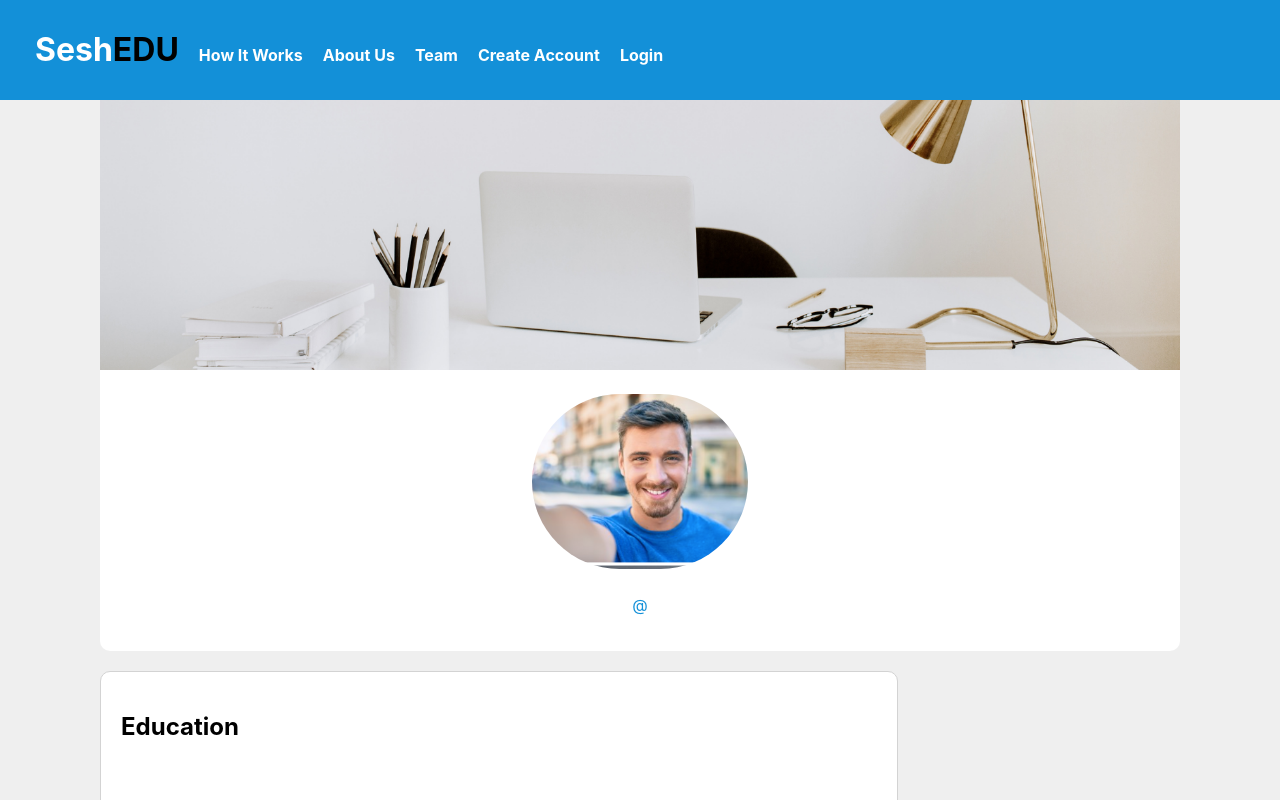
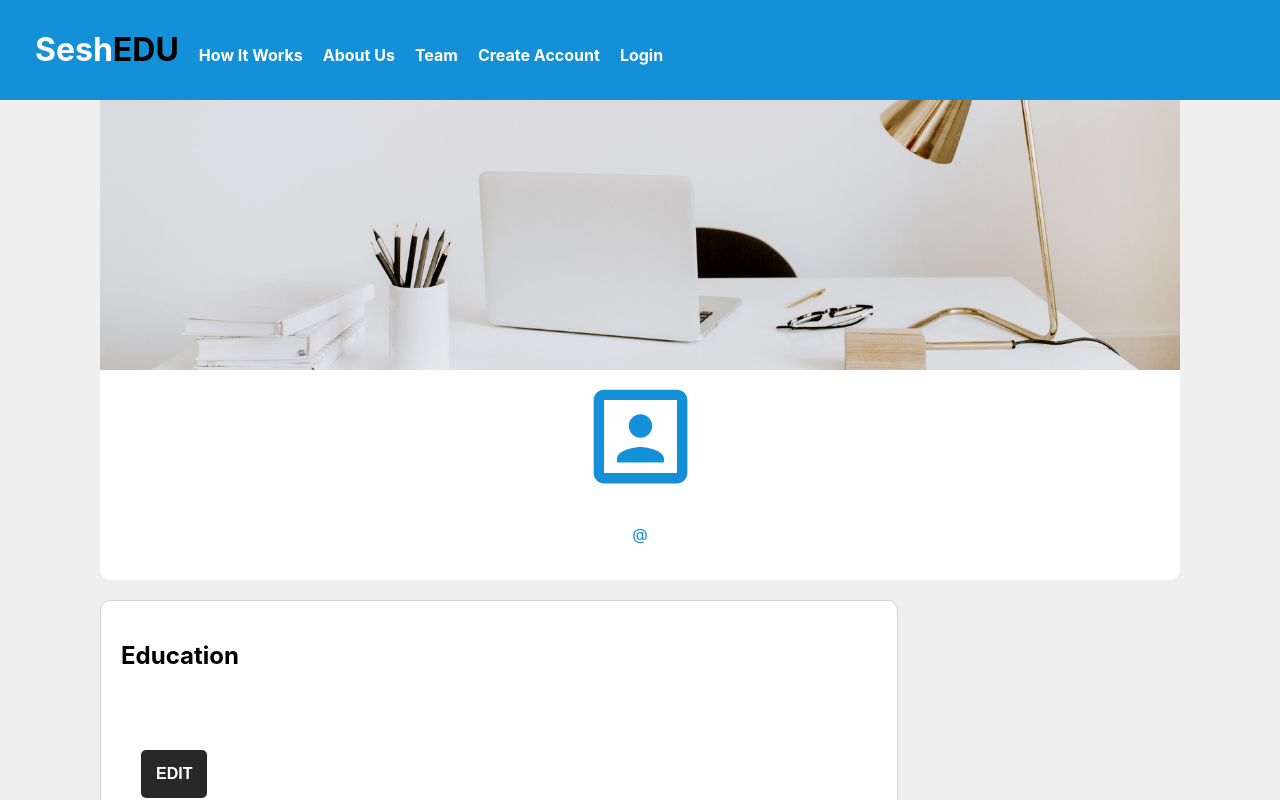
Before and after one commit to aphex29/SeshEDU, a React (Create React App) app in the folder src/main/frontend/: page /profile in a window 1280 px wide. Shown: the top 800 px of the page. Built offline with nearby package versions, Linux system fonts and the light colour scheme; no server answers.

Commit message:
Add icons for school and profile picture

```diff
--- a/src/main/frontend/src/education/Education.js
+++ b/src/main/frontend/src/education/Education.js
@@ -5,6 +5,7 @@ import depaulLogo from '../images/depaul-logo.png';
 import NewPopup from './popup_editing/NewPopup';
 import EditPopup from './popup_editing/EditPopup';
 import Button from '../button/Button';
+import LocationCityIcon from '@mui/icons-material/LocationCity';
 
 function Education(props) {
     const { education, createEducation, deleteEducation, updateEducation } = props;
@@ -18,6 +19,10 @@ function Education(props) {
         }
     }
 
+    const checkSchool = (school) => {
+        return school.toLowerCase() == "depaul university";
+    }
+
 
     const getEducationHTML = (educationMap) => {
         if (educationMap === {}) return <div></div>;
@@ -26,7 +31,9 @@ function Education(props) {
             let edu = educationMap[key];
             educationInfo.push(
                 <div  key={edu.id} className="education-details">
-                    <img className="school-logo" src={depaulLogo} alt="DePaul University Logo" />
+                    {checkSchool(edu.school) && <img className="school-logo" src={depaulLogo} alt="DePaul University Logo" />}
+
+                    {!checkSchool(edu.school) && <LocationCityIcon style={{fontSize: "80px", color: "#1390d8"}} />}
                     <br />
                     <div><b>{edu.school}</b></div>
                     <br />
--- a/src/main/frontend/src/header/ProfileHeader.js
+++ b/src/main/frontend/src/header/ProfileHeader.js
@@ -1,10 +1,20 @@
-import React from 'react';
+import React, { useState } from 'react';
 import './ProfileHeader.css';
 import backgroundPic from '../images/desk1.png';
 import profilePic from '../images/profile-pic-max.png';
+import PortraitIcon from '@mui/icons-material/Portrait';
 
 function ProfileHeader(props) {
+
     const { userInfo } = props;
+
+    const checkName = () => {
+        return userInfo.name.toLowerCase() === "max holt";
+    }
+
+    const [isMax, setIsMax] = useState(checkName())
+
+
 
     return(
         <div id="profileDetails">
@@ -13,7 +23,9 @@ function ProfileHeader(props) {
 
             <br />
 
-            <img id="profilePic" src={profilePic} alt="user profile image" />
+            {isMax && <img id="profilePic" src={profilePic} alt="user profile image" />}
+
+            {!isMax && <PortraitIcon style={{fontSize: "125px", color: "#1390d8"}} />}
 
             <h1 id="name">{userInfo.name}</h1>
 
```
